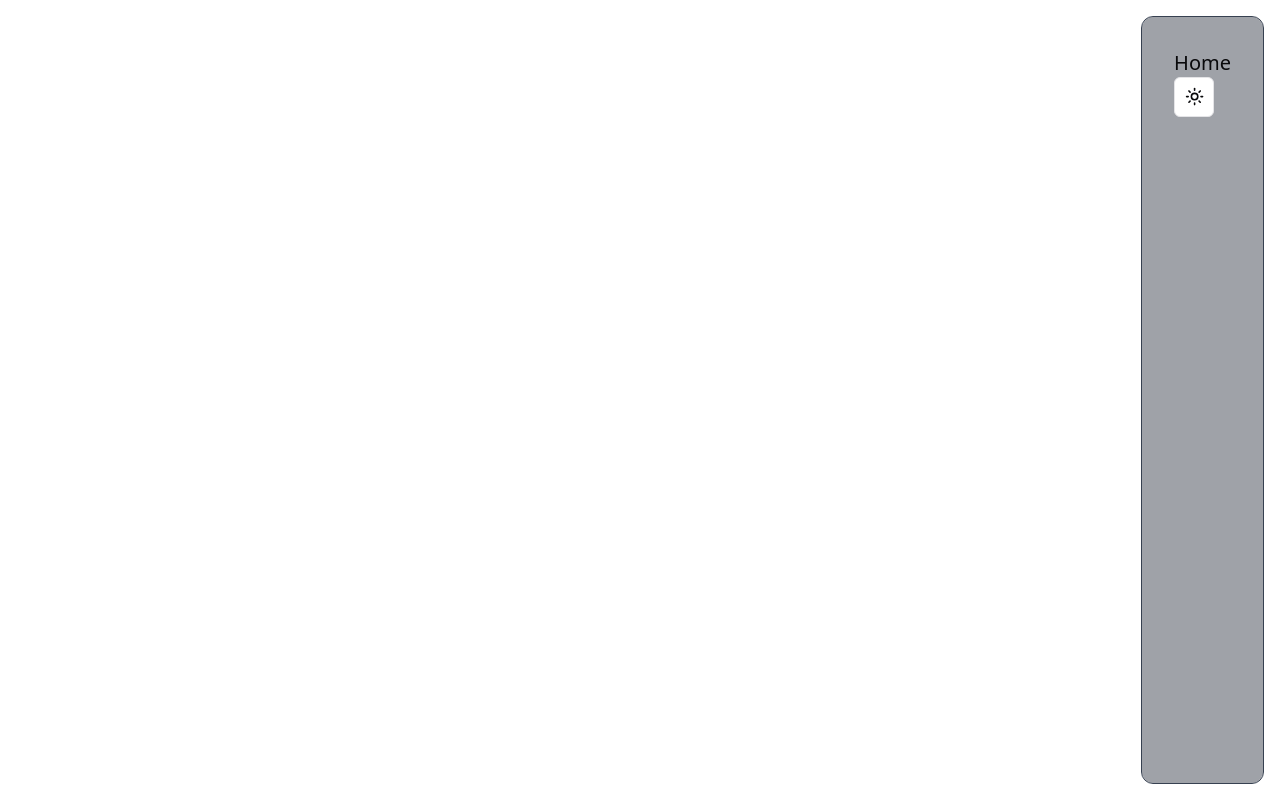
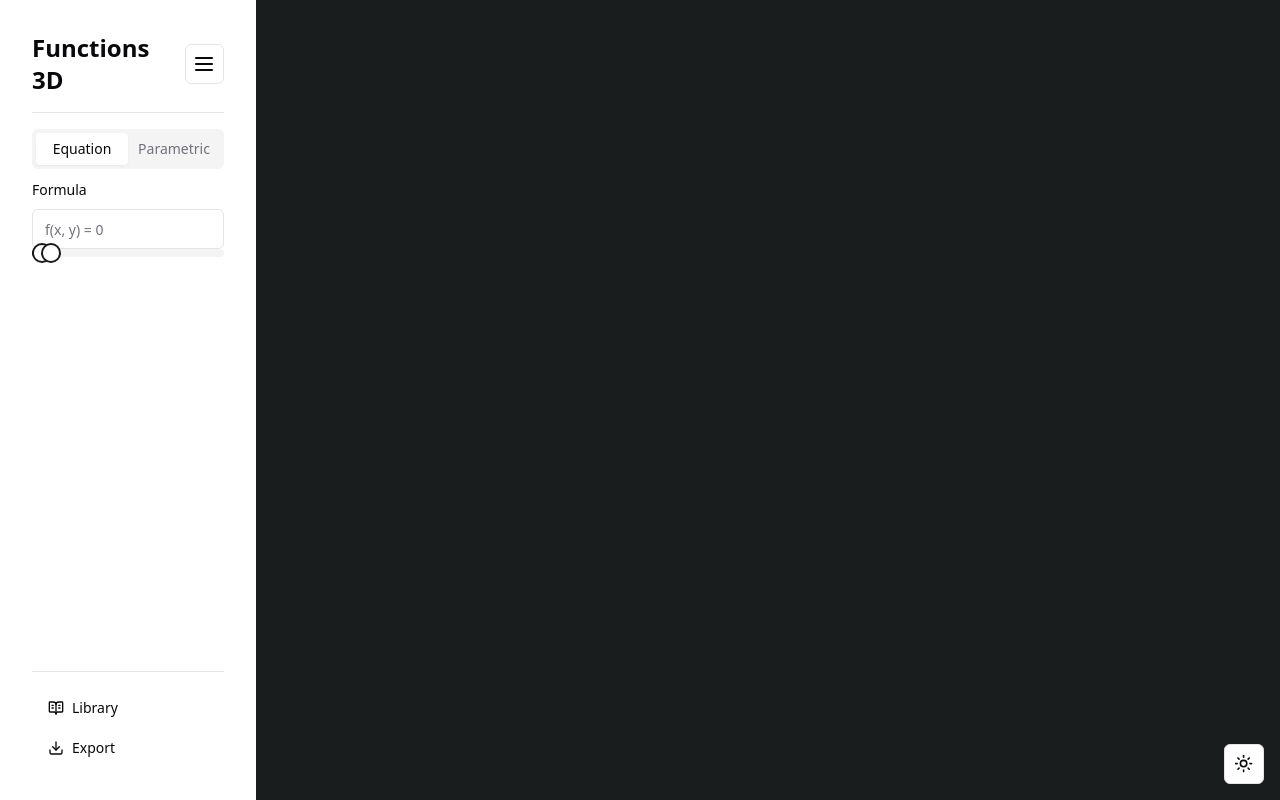
Before and after one commit to Bialson/functions.js, a Next.js app: page /en in a window 1280 px wide. Built offline with nearby package versions, Linux system fonts and the light colour scheme.

Commit message:
Sidebar update

```diff
--- a/package.json
+++ b/package.json
@@ -11,7 +11,11 @@
   "dependencies": {
     "@eslint/compat": "^1.2.0",
     "@radix-ui/react-dropdown-menu": "^2.1.2",
+    "@radix-ui/react-label": "^2.1.0",
+    "@radix-ui/react-separator": "^1.1.0",
+    "@radix-ui/react-slider": "^1.2.1",
     "@radix-ui/react-slot": "^1.1.0",
+    "@radix-ui/react-tabs": "^1.1.1",
     "class-variance-authority": "^0.7.0",
     "clsx": "^2.1.1",
     "eslint-plugin-prettier": "^5.2.1",
--- a/src/app/[locale]/page.tsx
+++ b/src/app/[locale]/page.tsx
@@ -2,16 +2,16 @@
 
 import { ThemeToggle } from '@/components/theme/ThemeToggle';
 import { useTranslations } from 'next-intl';
+import { Sidebar, Sider } from '@/components/layout/Sidebar';
 
 export default function Home() {
 	const t = useTranslations('Home');
 
 	return (
-		<main className="p-4 h-svh flex">
-			<div className="p-8 w-fit h-full  bg-gray-900 rounded-xl bg-clip-padding backdrop-filter backdrop-blur-md bg-opacity-40 border border-gray-700 self-end ml-auto">
-				<h1 className="text-xl font-normal">{t('Title')}</h1>
-				<ThemeToggle />
-			</div>
+		<main className="h-svh flex bg-editorBackground">
+			<Sidebar />
+
+			<ThemeToggle />
 		</main>
 	);
 }
--- a/src/app/globals.css
+++ b/src/app/globals.css
@@ -10,6 +10,8 @@
 
 @layer base {
 	:root {
+		--editor-background: 26 29 29;
+		--layout-background: 16 18 19;
 		--background: 0 0% 100%;
 		--foreground: 240 10% 3.9%;
 		--card: 0 0% 100%;
--- /dev/null
+++ b/src/components/layout/Sidebar.tsx
@@ -0,0 +1,76 @@
+import { useTranslations } from 'next-intl';
+import { BookOpenText, Download, Library, Menu } from 'lucide-react';
+import { Button } from '@/components/ui/button';
+import { Separator } from '@/components/ui/separator';
+import { Tabs, TabsContent, TabsList, TabsTrigger } from '@/components/ui/tabs';
+import { Input } from '@/components/ui/input';
+import { Label } from '@/components/ui/label';
+import { Slider } from '@/components/ui/slider';
+
+export const Sidebar: React.FC = () => {
+	const t = useTranslations('Home');
+
+	return (
+		<div className="w-[20%] p-8 h-full bg-white dark:bg-layoutBackground flex flex-col">
+			<div className="flex flex-row justify-between items-center">
+				<h1 className="text-2xl font-bold">Functions 3D</h1>
+				<Button variant="outline" size="icon">
+					<Menu className="w-6 h-6" />{' '}
+				</Button>
+			</div>
+			<Separator className="my-4" />
+			<Tabs defaultValue="function">
+				<TabsList className="grid w-full grid-cols-2">
+					<TabsTrigger value="function">Equation</TabsTrigger>
+					<TabsTrigger value="surface">Parametric</TabsTrigger>
+				</TabsList>
+				<TabsContent value="function">
+					<Label htmlFor="formula_equation">Formula</Label>
+					<Input
+						type="number"
+						placeholder="f(x, y) = 0"
+						id="formula_equation"
+						className="mt-2"
+					/>
+				</TabsContent>
+				<TabsContent value="surface">
+					<Label htmlFor="param_equation_x">X equation</Label>
+					<Input
+						type="number"
+						placeholder="f(u, v) = 0"
+						id="param_equation_x"
+						className="mt-2"
+					/>
+					<Label htmlFor="param_equation_y">Y equation</Label>
+					<Input
+						type="number"
+						placeholder="f(u, v) = 0"
+						id="param_equation_y"
+						className="mt-2"
+					/>
+					<Label htmlFor="param_equation_z">Z equation</Label>
+					<Input
+						type="number"
+						placeholder="f(u, v) = 0"
+						id="param_equation_z"
+						className="mt-2"
+					/>
+				</TabsContent>
+			</Tabs>
+			<div>
+				<Slider defaultValue={[-5, 5]} step={0.5} />
+			</div>
+			<div className="mt-auto">
+				<Separator className="my-4" />
+				<Button variant="ghost" className="w-full justify-start">
+					<BookOpenText className="mr-2 w-4 h-4" />
+					Library
+				</Button>
+				<Button variant="ghost" className="w-full justify-start">
+					<Download className="mr-2 w-4 h-4" />
+					Export
+				</Button>
+			</div>
+		</div>
+	);
+};
--- a/src/components/theme/ThemeToggle.tsx
+++ b/src/components/theme/ThemeToggle.tsx
@@ -17,7 +17,10 @@ export const ThemeToggle = () => {
 
 	return (
 		<DropdownMenu>
-			<DropdownMenuTrigger asChild className=" focus:outline-none">
+			<DropdownMenuTrigger
+				asChild
+				className="focus:outline-none absolute right-4 bottom-4"
+			>
 				<Button variant="outline" size="icon">
 					<Sun className="h-[1.2rem] w-[1.2rem] rotate-0 scale-100 transition-all dark:-rotate-90 dark:scale-0" />
 					<Moon className="absolute h-[1.2rem] w-[1.2rem] rotate-90 scale-0 transition-all dark:rotate-0 dark:scale-100" />
--- /dev/null
+++ b/src/components/ui/input.tsx
@@ -0,0 +1,25 @@
+import * as React from "react"
+
+import { cn } from "@/lib/utils"
+
+export interface InputProps
+  extends React.InputHTMLAttributes<HTMLInputElement> {}
+
+const Input = React.forwardRef<HTMLInputElement, InputProps>(
+  ({ className, type, ...props }, ref) => {
+    return (
+      <input
+        type={type}
+        className={cn(
+          "flex h-10 w-full rounded-md border border-input bg-background px-3 py-2 text-sm ring-offset-background file:border-0 file:bg-transparent file:text-sm file:font-medium file:text-foreground placeholder:text-muted-foreground focus-visible:outline-none focus-visible:ring-2 focus-visible:ring-ring focus-visible:ring-offset-2 disabled:cursor-not-allowed disabled:opacity-50",
+          className
+        )}
+        ref={ref}
+        {...props}
+      />
+    )
+  }
+)
+Input.displayName = "Input"
+
+export { Input }
--- /dev/null
+++ b/src/components/ui/label.tsx
@@ -0,0 +1,26 @@
+"use client"
+
+import * as React from "react"
+import * as LabelPrimitive from "@radix-ui/react-label"
+import { cva, type VariantProps } from "class-variance-authority"
+
+import { cn } from "@/lib/utils"
+
+const labelVariants = cva(
+  "text-sm font-medium leading-none peer-disabled:cursor-not-allowed peer-disabled:opacity-70"
+)
+
+const Label = React.forwardRef<
+  React.ElementRef<typeof LabelPrimitive.Root>,
+  React.ComponentPropsWithoutRef<typeof LabelPrimitive.Root> &
+    VariantProps<typeof labelVariants>
+>(({ className, ...props }, ref) => (
+  <LabelPrimitive.Root
+    ref={ref}
+    className={cn(labelVariants(), className)}
+    {...props}
+  />
+))
+Label.displayName = LabelPrimitive.Root.displayName
+
+export { Label }
--- /dev/null
+++ b/src/components/ui/separator.tsx
@@ -0,0 +1,31 @@
+"use client"
+
+import * as React from "react"
+import * as SeparatorPrimitive from "@radix-ui/react-separator"
+
+import { cn } from "@/lib/utils"
+
+const Separator = React.forwardRef<
+  React.ElementRef<typeof SeparatorPrimitive.Root>,
+  React.ComponentPropsWithoutRef<typeof SeparatorPrimitive.Root>
+>(
+  (
+    { className, orientation = "horizontal", decorative = true, ...props },
+    ref
+  ) => (
+    <SeparatorPrimitive.Root
+      ref={ref}
+      decorative={decorative}
+      orientation={orientation}
+      className={cn(
+        "shrink-0 bg-border",
+        orientation === "horizontal" ? "h-[1px] w-full" : "h-full w-[1px]",
+        className
+      )}
+      {...props}
+    />
+  )
+)
+Separator.displayName = SeparatorPrimitive.Root.displayName
+
+export { Separator }
--- /dev/null
+++ b/src/components/ui/slider.tsx
@@ -0,0 +1,31 @@
+'use client';
+
+import * as React from 'react';
+import * as SliderPrimitive from '@radix-ui/react-slider';
+
+import { cn } from '@/lib/utils';
+
+const Slider = React.forwardRef<
+	React.ElementRef<typeof SliderPrimitive.Root>,
+	React.ComponentPropsWithoutRef<typeof SliderPrimitive.Root>
+>(({ className, ...props }, ref) => (
+	<SliderPrimitive.Root
+		ref={ref}
+		className={cn(
+			'relative flex w-full touch-none select-none items-center',
+			className,
+		)}
+		{...props}
+	>
+		<SliderPrimitive.Track className="relative h-2 w-full grow overflow-hidden rounded-full bg-secondary">
+			<SliderPrimitive.Range className="absolute h-full bg-primary" />
+		</SliderPrimitive.Track>
+		<SliderPrimitive.Thumb className="block h-5 w-5 rounded-full border-2 border-primary bg-background ring-offset-background transition-colors focus-visible:outline-none focus-visible:ring-2 focus-visible:ring-ring focus-visible:ring-offset-2 disabled:pointer-events-none disabled:opacity-50" />
+		{props.defaultValue && props.defaultValue[1] && (
+			<SliderPrimitive.Thumb className="block h-5 w-5 rounded-full border-2 border-primary bg-background ring-offset-background transition-colors focus-visible:outline-none focus-visible:ring-2 focus-visible:ring-ring focus-visible:ring-offset-2 disabled:pointer-events-none disabled:opacity-50" />
+		)}
+	</SliderPrimitive.Root>
+));
+Slider.displayName = SliderPrimitive.Root.displayName;
+
+export { Slider };
--- /dev/null
+++ b/src/components/ui/tabs.tsx
@@ -0,0 +1,55 @@
+"use client"
+
+import * as React from "react"
+import * as TabsPrimitive from "@radix-ui/react-tabs"
+
+import { cn } from "@/lib/utils"
+
+const Tabs = TabsPrimitive.Root
+
+const TabsList = React.forwardRef<
+  React.ElementRef<typeof TabsPrimitive.List>,
+  React.ComponentPropsWithoutRef<typeof TabsPrimitive.List>
+>(({ className, ...props }, ref) => (
+  <TabsPrimitive.List
+    ref={ref}
+    className={cn(
+      "inline-flex h-10 items-center justify-center rounded-md bg-muted p-1 text-muted-foreground",
+      className
+    )}
+    {...props}
+  />
+))
+TabsList.displayName = TabsPrimitive.List.displayName
+
+const TabsTrigger = React.forwardRef<
+  React.ElementRef<typeof TabsPrimitive.Trigger>,
+  React.ComponentPropsWithoutRef<typeof TabsPrimitive.Trigger>
+>(({ className, ...props }, ref) => (
+  <TabsPrimitive.Trigger
+    ref={ref}
+    className={cn(
+      "inline-flex items-center justify-center whitespace-nowrap rounded-sm px-3 py-1.5 text-sm font-medium ring-offset-background transition-all focus-visible:outline-none focus-visible:ring-2 focus-visible:ring-ring focus-visible:ring-offset-2 disabled:pointer-events-none disabled:opacity-50 data-[state=active]:bg-background data-[state=active]:text-foreground data-[state=active]:shadow-sm",
+      className
+    )}
+    {...props}
+  />
+))
+TabsTrigger.displayName = TabsPrimitive.Trigger.displayName
+
+const TabsContent = React.forwardRef<
+  React.ElementRef<typeof TabsPrimitive.Content>,
+  React.ComponentPropsWithoutRef<typeof TabsPrimitive.Content>
+>(({ className, ...props }, ref) => (
+  <TabsPrimitive.Content
+    ref={ref}
+    className={cn(
+      "mt-2 ring-offset-background focus-visible:outline-none focus-visible:ring-2 focus-visible:ring-ring focus-visible:ring-offset-2",
+      className
+    )}
+    {...props}
+  />
+))
+TabsContent.displayName = TabsPrimitive.Content.displayName
+
+export { Tabs, TabsList, TabsTrigger, TabsContent }
--- a/tailwind.config.ts
+++ b/tailwind.config.ts
@@ -10,6 +10,8 @@ const config: Config = {
 	theme: {
 		extend: {
 			colors: {
+				editorBackground: 'rgb(var(--editor-background))',
+				layoutBackground: 'rgb(var(--layout-background))',
 				background: 'hsl(var(--background))',
 				foreground: 'hsl(var(--foreground))',
 				card: {
```
Also changed, not shown: 1 other file (tests, documents, lock files or other folders).
